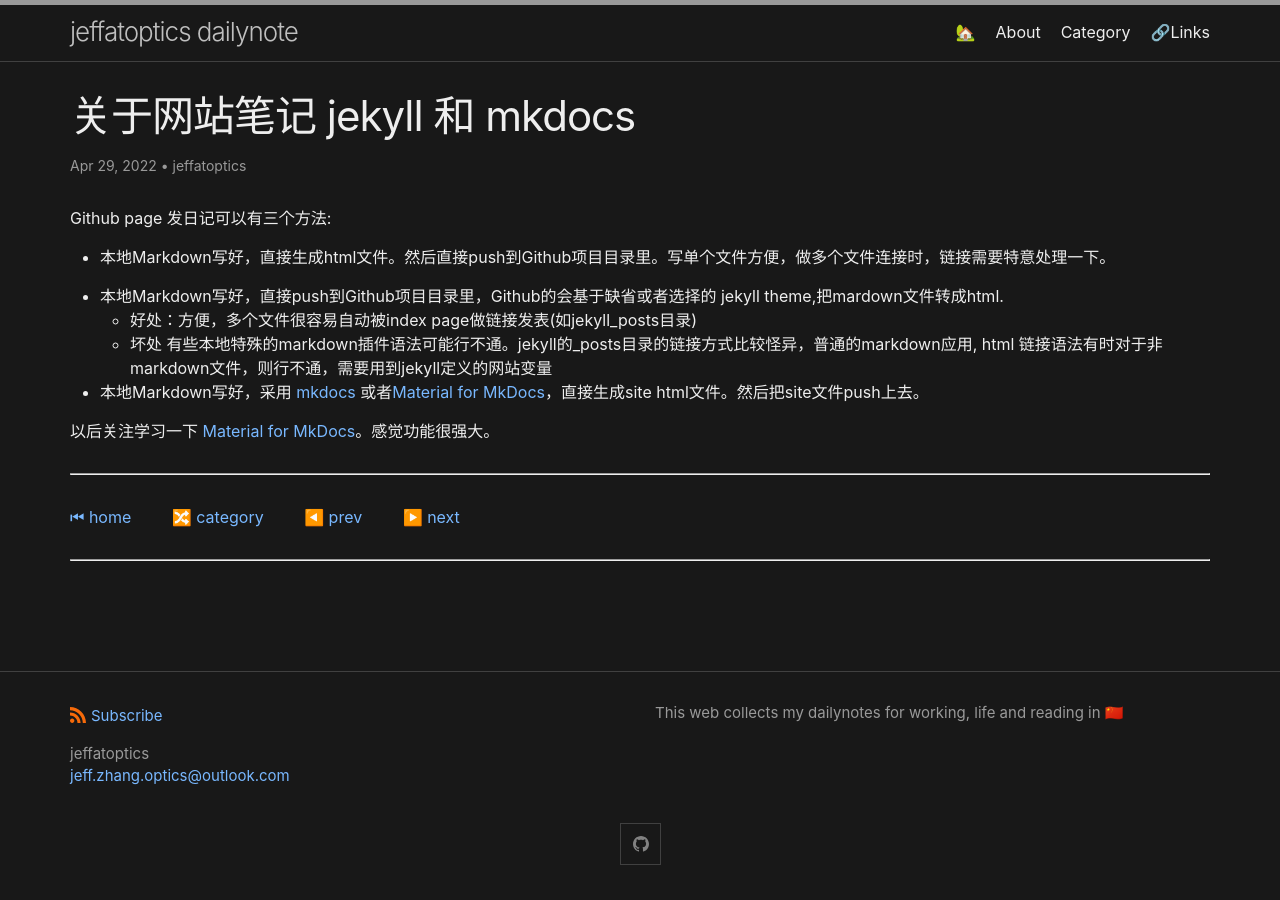
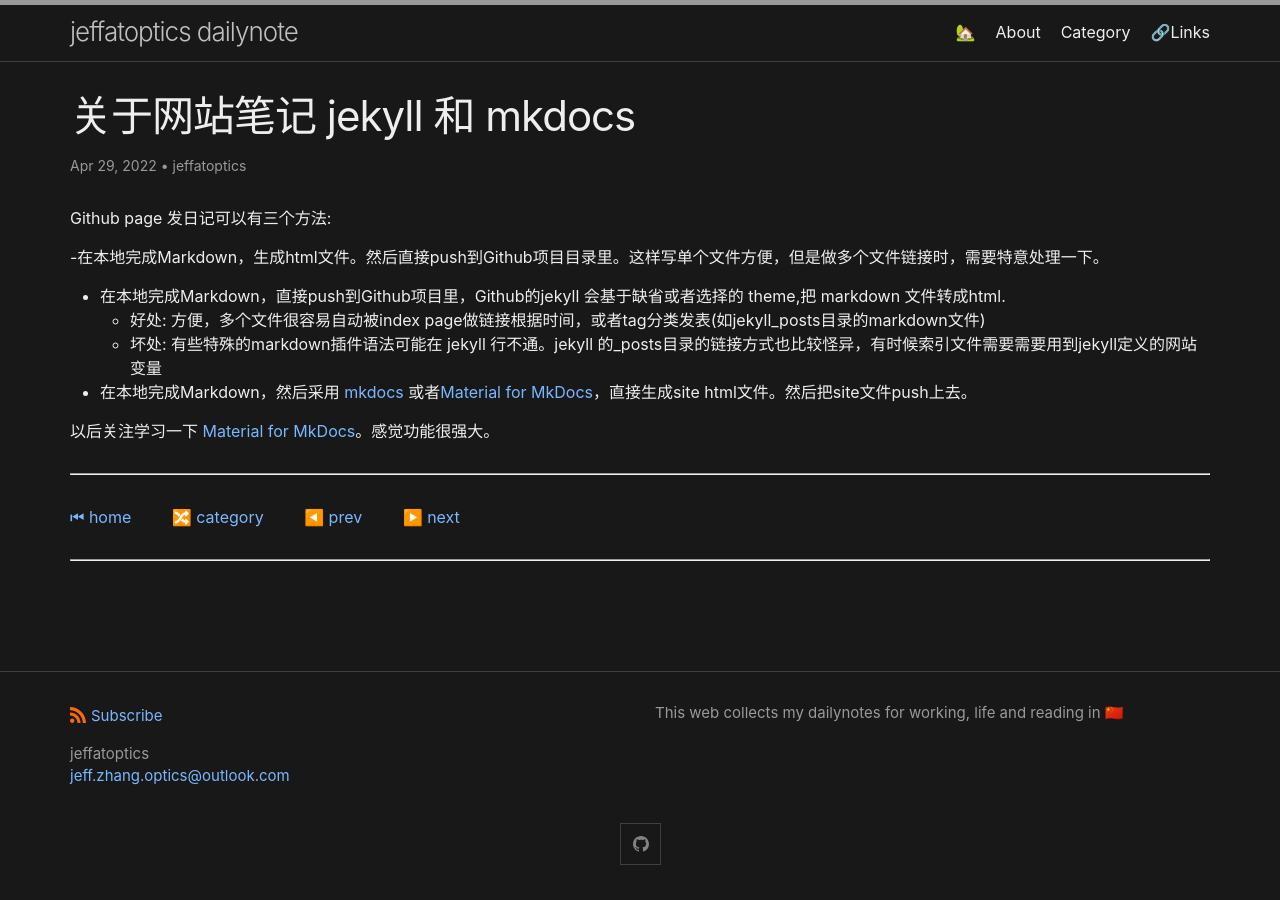
Before and after one commit to jeffatoptics/jeffblog, a Jekyll site: the page built from _posts/2022-04-29-jekyll-mkdocs-learning.md, in a window 1280 px wide. Built offline with Jekyll 4.4.1, drawn with Linux system fonts in a browser that asks for light colours.

Commit message:
2022-04-30 update

```diff
--- a/_posts/2022-04-29-jekyll-mkdocs-learning.md
+++ b/_posts/2022-04-29-jekyll-mkdocs-learning.md
@@ -10,13 +10,13 @@ created: 2022-04-29 Fri-13:00
 
 Github page 发日记可以有三个方法:
 
-- 本地Markdown写好，直接生成html文件。然后直接push到Github项目目录里。写单个文件方便，做多个文件连接时，链接需要特意处理一下。
+-在本地完成Markdown，生成html文件。然后直接push到Github项目目录里。这样写单个文件方便，但是做多个文件链接时，需要特意处理一下。
 
-- 本地Markdown写好，直接push到Github项目目录里，Github的会基于缺省或者选择的 jekyll theme,把mardown文件转成html.
-    - 好处：方便，多个文件很容易自动被index page做链接发表(如jekyll_posts目录)
-    - 坏处 有些本地特殊的markdown插件语法可能行不通。jekyll的_posts目录的链接方式比较怪异，普通的markdown应用, html 链接语法有时对于非markdown文件，则行不通，需要用到jekyll定义的网站变量
+- 在本地完成Markdown，直接push到Github项目里，Github的jekyll 会基于缺省或者选择的 theme,把 markdown 文件转成html.
+    - 好处: 方便，多个文件很容易自动被index page做链接根据时间，或者tag分类发表(如jekyll_posts目录的markdown文件)
+    - 坏处: 有些特殊的markdown插件语法可能在 jekyll 行不通。jekyll 的_posts目录的链接方式也比较怪异，有时候索引文件需要需要用到jekyll定义的网站变量
 
-- 本地Markdown写好，采用 [mkdocs](https://www.mkdocs.org/) 或者[Material for MkDocs](https://squidfunk.github.io/mkdocs-material/)，直接生成site html文件。然后把site文件push上去。
+- 在本地完成Markdown，然后采用 [mkdocs](https://www.mkdocs.org/) 或者[Material for MkDocs](https://squidfunk.github.io/mkdocs-material/)，直接生成site html文件。然后把site文件push上去。
 
 以后关注学习一下 [Material for MkDocs](https://squidfunk.github.io/mkdocs-material/)。感觉功能很强大。
 
```
